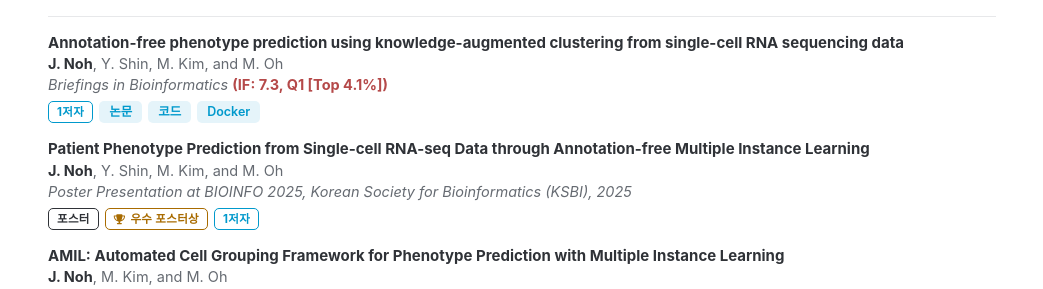
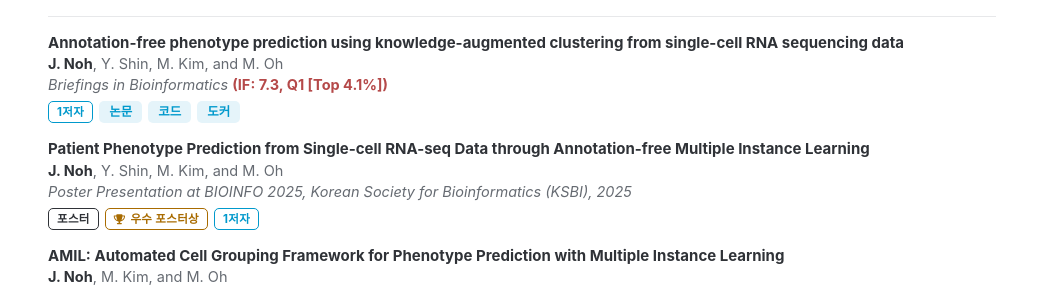
Before and after one commit to janghyunnoh/janghyunnoh.github.io, a Jekyll site: the page built from ko/index.md, in a window 1280 px wide and 1375 px high. Shown: the part 612-901 px from the top of the window, without its empty margins (118-1161 px from the left). Built offline with Jekyll 4.4.1, drawn with Linux system fonts in a browser that asks for light colours.

Commit message:
KO: label Docker button as 도커
Co-Authored-By: Claude Opus 5.5 <noreply@anthropic.com>
Claude-Session: https://claude.ai/code/session_01KSQJoZP1auZdYkoBxWPSet

```diff
--- a/_data/i18n.yml
+++ b/_data/i18n.yml
@@ -67,7 +67,7 @@ ko:
   type_poster: "포스터"
   link_paper: "논문"
   link_code: "코드"
-  link_docker: "Docker"
+  link_docker: "도커"
   link_demo: "데모"
   link_poster: "포스터"
   link_slides: "발표자료"
```
